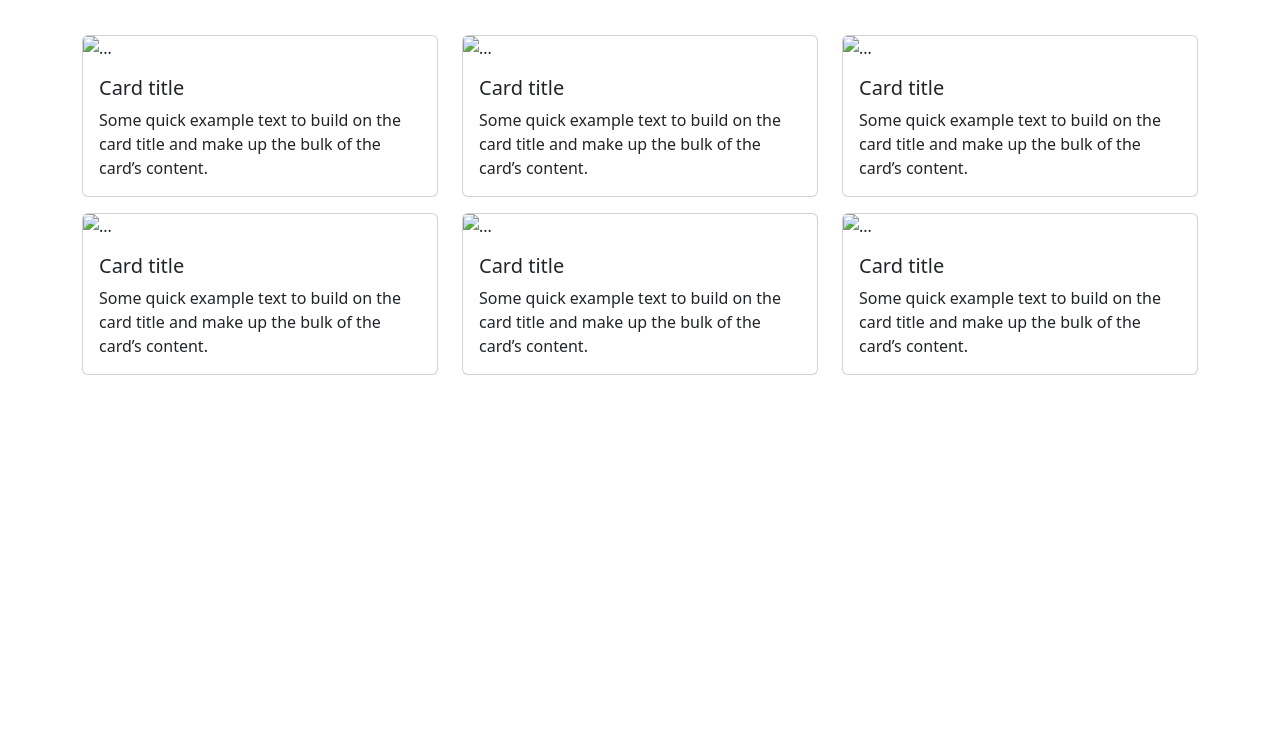
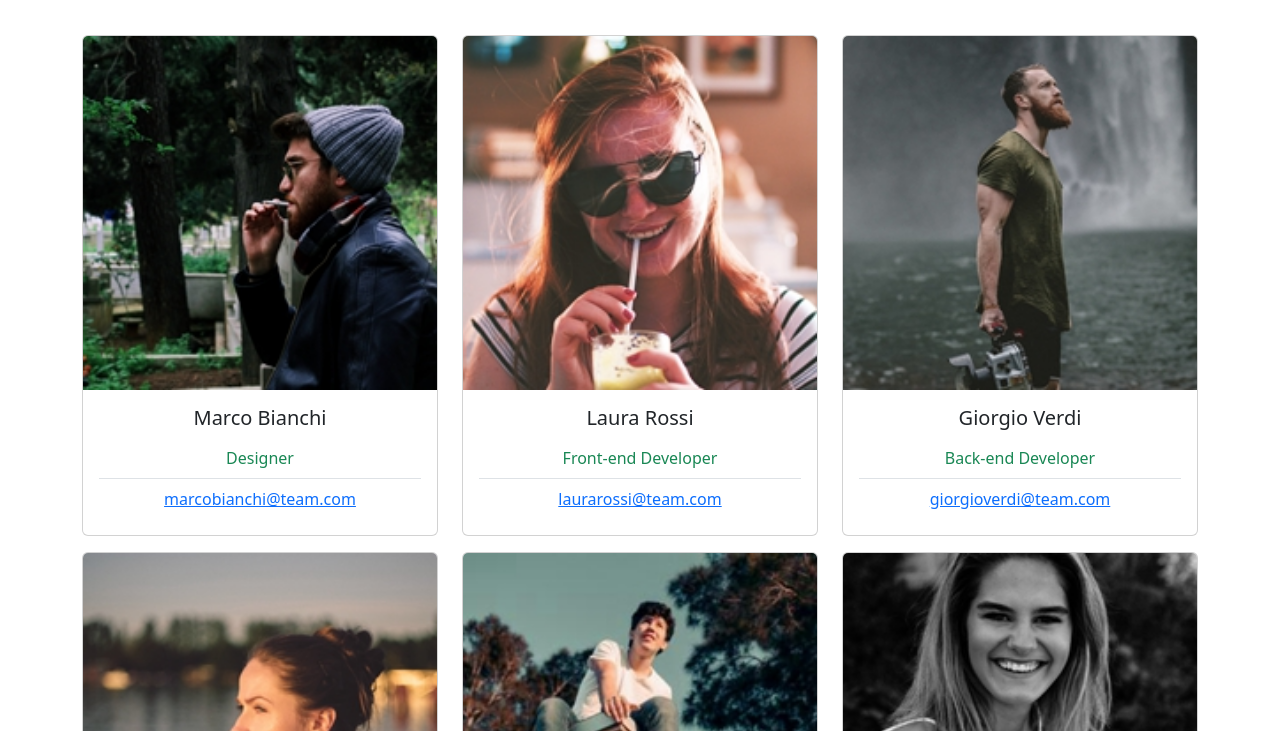
Before and after one commit to pierluigi-ruffolo/js-our-team, a plain HTML site: page index.html in a window 1280 px wide. Shown: the part 69-800 px from the top of the page. Drawn offline with nearby package versions, Linux system fonts and the light colour scheme.

Commit message:
feat: genera le card in modo dinamico

```diff
--- a/index.html
+++ b/index.html
@@ -16,82 +16,8 @@
     <!-- contenitore card -->
     <div class="container">
       <!-- inizio colonne -->
-      <div class="row">
-        <div class="col-12 col-md-4 mt-3">
-          <div class="card">
-            <img src="..." class="card-img-top" alt="..." />
-            <div class="card-body">
-              <h5 class="card-title">Card title</h5>
-              <p class="card-text">
-                Some quick example text to build on the card title and make up
-                the bulk of the card’s content.
-              </p>
-            </div>
-          </div>
-        </div>
-        <div class="col-12 col-md-4 mt-3">
-          <div class="card">
-            <img src="..." class="card-img-top" alt="..." />
-            <div class="card-body">
-              <h5 class="card-title">Card title</h5>
-              <p class="card-text">
-                Some quick example text to build on the card title and make up
-                the bulk of the card’s content.
-              </p>
-            </div>
-          </div>
-        </div>
-        <div class="col-12 col-md-4 mt-3">
-          <div class="card">
-            <img src="..." class="card-img-top" alt="..." />
-            <div class="card-body">
-              <h5 class="card-title">Card title</h5>
-              <p class="card-text">
-                Some quick example text to build on the card title and make up
-                the bulk of the card’s content.
-              </p>
-            </div>
-          </div>
-        </div>
-        <div class="col-12 col-md-4 mt-3">
-          <div class="card">
-            <img src="..." class="card-img-top" alt="..." />
-            <div class="card-body">
-              <h5 class="card-title">Card title</h5>
-              <p class="card-text">
-                Some quick example text to build on the card title and make up
-                the bulk of the card’s content.
-              </p>
-            </div>
-          </div>
-        </div>
-        <div class="col-12 col-md-4 mt-3">
-          <div class="card">
-            <img src="..." class="card-img-top" alt="..." />
-            <div class="card-body">
-              <h5 class="card-title">Card title</h5>
-              <p class="card-text">
-                Some quick example text to build on the card title and make up
-                the bulk of the card’s content.
-              </p>
-            </div>
-          </div>
-        </div>
-        <div class="col-12 col-md-4 mt-3">
-          <div class="card">
-            <img src="..." class="card-img-top" alt="..." />
-            <div class="card-body">
-              <h5 class="card-title">Card title</h5>
-              <p class="card-text">
-                Some quick example text to build on the card title and make up
-                the bulk of the card’s content.
-              </p>
-            </div>
-          </div>
-        </div>
-      </div>
-      <!-- fine colonne -->
-    </div>
+      <div class="row"></div>
+
     <!-- fine contenitore card -->
     <script src="./javascripit/script.js"></script>
   </body>
--- a/javascripit/script.js
+++ b/javascripit/script.js
@@ -45,3 +45,40 @@ const teamMembers = [
     img: "img/female3.png",
   },
 ];
+/* ELEMENTI DOM NECESSARI */
+
+const row = document.querySelector(".row");
+stampaCard();
+
+function stampaCard() {
+  let stringaCard = "";
+  for (let i = 0; i < teamMembers.length; i++) {
+    const curElement = teamMembers[i];
+    const card = componeCard(curElement);
+    stringaCard += card;
+  }
+  row.innerHTML = stringaCard;
+}
+
+function componeCard(element) {
+  let conteinerCard = "";
+  const { name, role, email, img } = element;
+  conteinerCard += `<div class="col-12 col-md-4 mt-3">
+             <div class="card">
+            <img src="${img}" class="card-img-top" alt="" />
+            <div class="card-body">
+              <h5 class="card-title text-center mb-2">${name}</h5>
+              <ul class="list-group list-group-flush">
+                <li class="list-group-item text-center text-success">${role}</li>
+                <li class="list-group-item">
+                <div class="d-flex justify-content-center">
+                  <a href="#">${email}</a>
+                  </div>
+                </li>
+              </ul>
+            </div>
+          </div>
+          </div>`;
+
+  return conteinerCard;
+}
```
